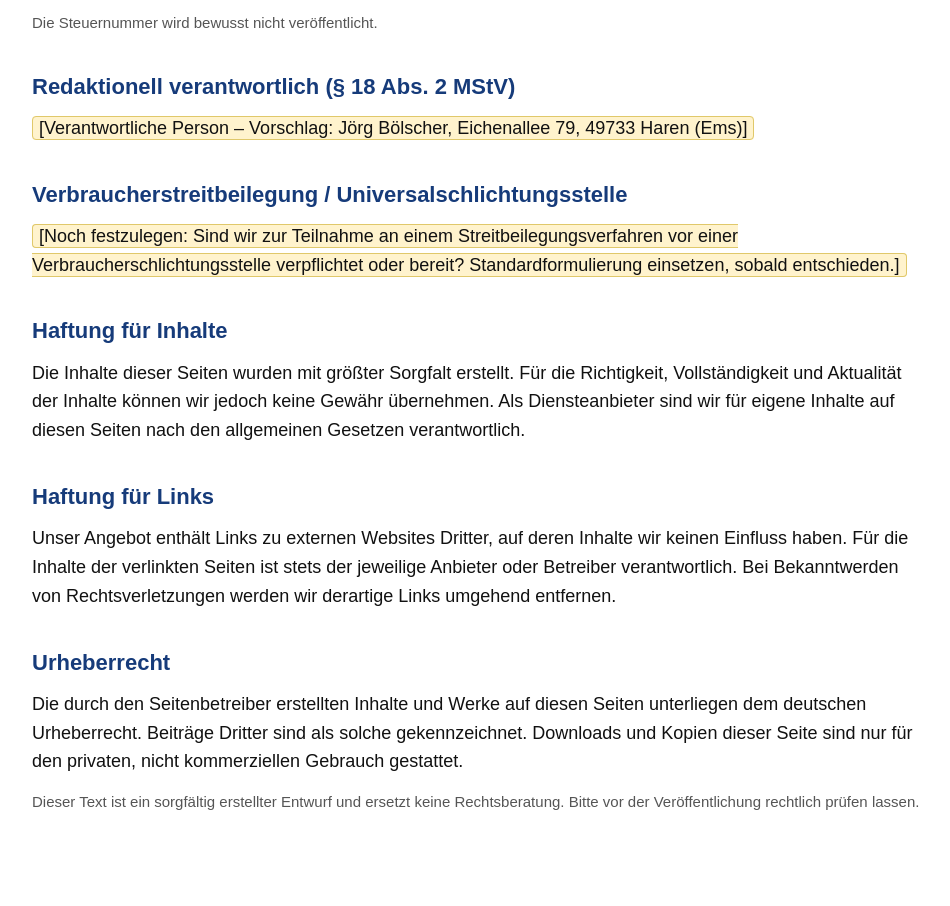
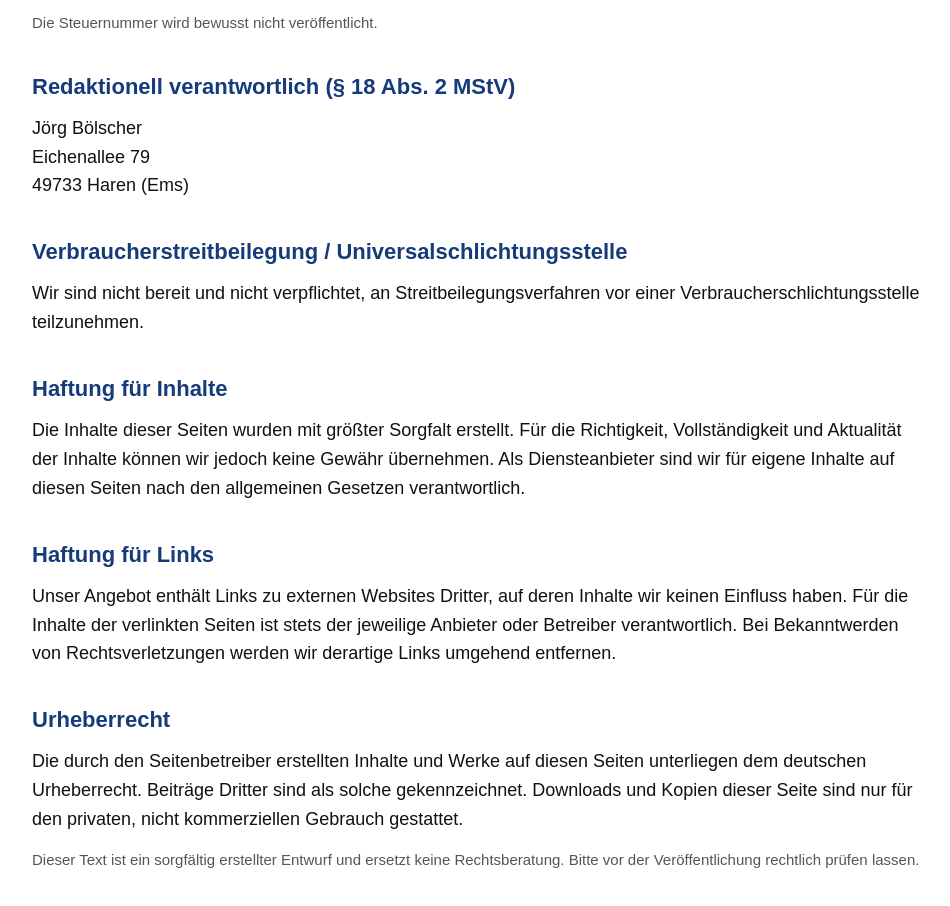
Before and after one commit to Julianmueller00/boelscher-baustoffe-vorschau, a plain HTML site: page impressum.html in a window 1280 px wide. Shown: the part 1230-2136 px from the top of the page, without its empty margins (48-998 px from the left). Drawn offline with Linux system fonts and the light colour scheme.

Commit message:
Vorschau aktualisiert (Stand main: Impressum-Rechtsangaben)

```diff
--- a/impressum.html
+++ b/impressum.html
@@ -77,19 +77,15 @@
 
         <h3>Redaktionell verantwortlich (§ 18 Abs. 2 MStV)</h3>
         <p>
-          <span class="placeholder"
-            >[Verantwortliche Person – Vorschlag: Jörg Bölscher, Eichenallee 79,
-            49733 Haren (Ems)]</span
-          >
+          Jörg Bölscher<br />
+          Eichenallee 79<br />
+          49733 Haren (Ems)
         </p>
 
         <h3>Verbraucherstreitbeilegung / Universalschlichtungsstelle</h3>
         <p>
-          <span class="placeholder"
-            >[Noch festzulegen: Sind wir zur Teilnahme an einem Streitbeilegungs­verfahren
-            vor einer Verbraucherschlichtungsstelle verpflichtet oder bereit? Standardformulierung
-            einsetzen, sobald entschieden.]</span
-          >
+          Wir sind nicht bereit und nicht verpflichtet, an Streitbeilegungsverfahren
+          vor einer Verbraucherschlichtungsstelle teilzunehmen.
         </p>
 
         <h3>Haftung für Inhalte</h3>
```
